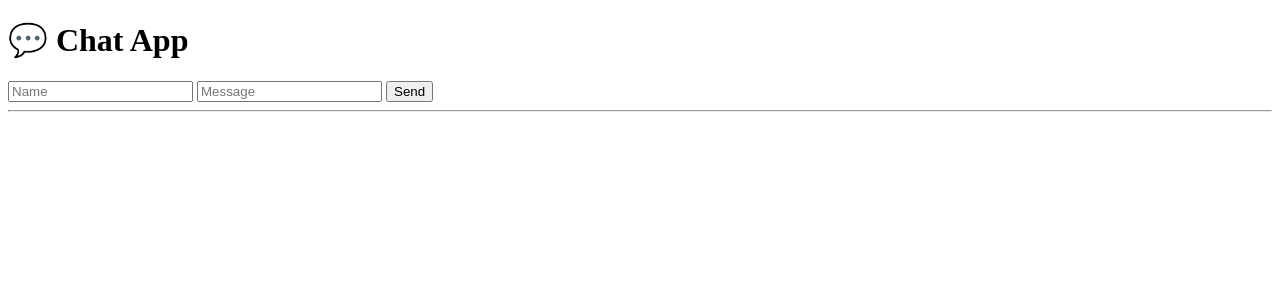
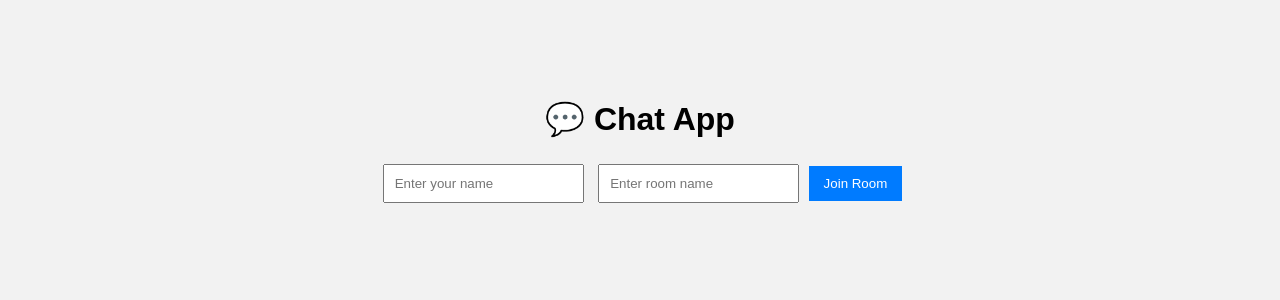
Before and after one commit to chandu90909/Chat-App, a Flask app: page / in a window 1280 px wide. Shown: the top 300 px of the page. Run offline with Flask 3, Linux system fonts and the light colour scheme.

Commit message:
deploy on render

```diff
--- a/app.py
+++ b/app.py
@@ -2,17 +2,40 @@ from flask import Flask, render_template, request, redirect
 
 app = Flask(__name__)
 
-messages = []
+rooms = {}  # {room_name: [messages]}
 
 @app.route('/')
 def home():
-    return render_template('index.html', messages=messages)
+    return render_template('index.html')
+
+
+@app.route('/join', methods=['POST'])
+def join():
+    username = request.form['username']
+    room = request.form['room']
+
+    if room not in rooms:
+        rooms[room] = []
+
+    return redirect(f"/chat?username={username}&room={room}")
+
+
+@app.route('/chat')
+def chat():
+    username = request.args.get('username')
+    room = request.args.get('room')
+
+    messages = rooms.get(room, [])
+
+    return render_template('chat.html', username=username, room=room, messages=messages)
+
 
 @app.route('/send', methods=['POST'])
 def send():
     username = request.form['username']
+    room = request.form['room']
     message = request.form['message']
 
-    messages.append(f"{username}: {message}")
+    rooms[room].append(f"{username}: {message}")
 
-    return redirect('/')
+    return redirect(f"/chat?username={username}&room={room}")
--- a/static/style.css
+++ b/static/style.css
@@ -1,77 +1,31 @@
-/* Page */
 body {
     font-family: Arial;
-    background: #ece5dd;
-    margin: 0;
+    background: #f2f2f2;
+    text-align: center;
 }
 
-/* Chat container */
-.chat-container {
-    width: 400px;
-    margin: 30px auto;
-    background: white;
-    border-radius: 10px;
-    display: flex;
-    flex-direction: column;
-    height: 600px;
-    box-shadow: 0 5px 15px rgba(0,0,0,0.2);
-}
-
-/* Header */
-.header {
-    background: #075e54;
-    color: white;
-    padding: 15px;
-    text-align: center;
-    font-size: 18px;
-}
-
-/* Messages area */
-.messages {
-    flex: 1;
-    padding: 10px;
-    overflow-y: auto;
-}
-
-/* Message bubble */
-.message {
-    margin: 8px 0;
-    padding: 10px;
-    border-radius: 10px;
-    max-width: 70%;
-}
-
-/* Sent message */
-.sent {
-    background: #dcf8c6;
-    margin-left: auto;
-}
-
-/* Received message */
-.received {
-    background: #f1f0f0;
-}
-
-/* Input area */
-.input-area {
-    display: flex;
-    padding: 10px;
-    border-top: 1px solid #ccc;
+.container, .chat-container {
+    margin-top: 100px;
 }
 
 input {
-    flex: 1;
     padding: 10px;
-    border-radius: 20px;
-    border: 1px solid #ccc;
+    margin: 5px;
 }
 
 button {
-    margin-left: 10px;
     padding: 10px 15px;
-    background: #075e54;
+    background: #007bff;
     color: white;
     border: none;
-    border-radius: 20px;
-    cursor: pointer;
 }
+
+.chat-box {
+    width: 300px;
+    height: 200px;
+    overflow-y: scroll;
+    background: white;
+    margin: auto;
+    padding: 10px;
+    border: 1px solid #ccc;
+}
--- a/templates/index.html
+++ b/templates/index.html
@@ -1,23 +1,20 @@
-<!doctype html>
+<!DOCTYPE html>
 <html>
 <head>
-    <title>Chat App</title>
+    <title>Join Chat</title>
+    <link rel="stylesheet" href="/static/style.css">
 </head>
 <body>
 
-<h1>💬 Chat App</h1>
+<div class="container">
+    <h1>💬 Chat App</h1>
 
-<form method="POST" action="/send">
-    <input name="username" placeholder="Name" required>
-    <input name="message" placeholder="Message" required>
-    <button type="submit">Send</button>
-</form>
-
-<hr>
-
-{% for m in messages %}
-<p>{{ m }}</p>
-{% endfor %}
+    <form action="/join" method="POST">
+        <input type="text" name="username" placeholder="Enter your name" required>
+        <input type="text" name="room" placeholder="Enter room name" required>
+        <button type="submit">Join Room</button>
+    </form>
+</div>
 
 </body>
 </html>
```
Also changed, not shown: templates/chat.html (added, +29 -0 lines).
